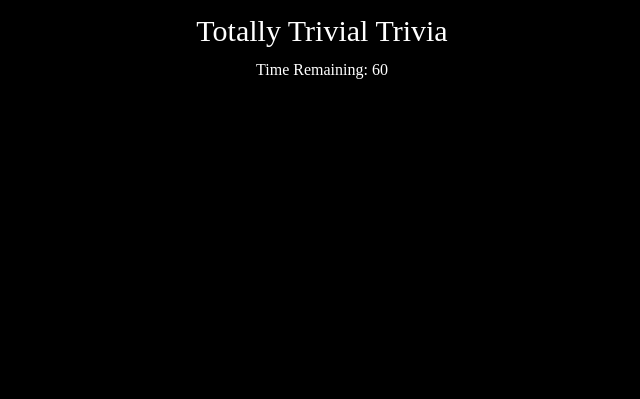
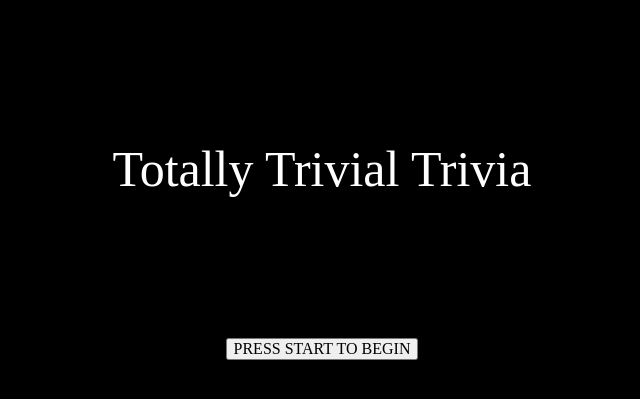
Before and after one commit to jjoseph101/week-5-trivia, a PHP site: page / in a window 1280 px wide. Shown: the top 399 px of the page, without its empty margins (318-958 px from the left). Run offline with PHP 8.4, Linux system fonts and the light colour scheme; some libraries are stand-ins or nearby versions.

Commit message:
nonfunctioning complete

```diff
--- a/assets/css/style.css
+++ b/assets/css/style.css
@@ -1,13 +1,60 @@
+.bodyDoc {
+	background-color: black;
+}
+
+.main {
+	color: white;
+	text-align: center;
+	display: block;
+	margin: 0 auto;
+}
+
+.start {
+	display: block;
+	margin: 0 auto;
+	color: black;
+}
+
+.titleTop {
+	text-align: center;
+	color: white;
+	font-size: 50px;
+	display: block;
+	margin: 10%;
+}
+
+#timeLeft {
+	display: block;
+	margin: 0 auto;
+	text-align: center;
+	color: white;
+
+}
+
+/*.answers {
+	color: white;
+}
+
+.bodyDoc {
+	background-color: black;
+}
+
+.qa {
+	color: white;
+	margin-left: 10%;
+}
+
+.questions {
+	color: white;
+}
+
 .titleTop {
 	text-align: center;
 	color: white;
 	font-size: 30px;
 }
 
-.bodyDoc {
-	background-color: black;
-}
 #timeLeft {
 	text-align: center;
 	color: white;
-}
+}*/
--- a/assets/javascript/app.js
+++ b/assets/javascript/app.js
@@ -0,0 +1,100 @@
+// javascript file
+
+// for variable, have question, answer, correct/incorrect objects
+// when start is clicked replace "main" with question/answers and start timer
+// for loop with append for each set of question answsers
+// when timer stops or player clicks done, determine correct/incorrect
+// determine value
+// display results
+
+
+//global variables
+var questionsAnswers = {
+	"qAs": [
+		{
+		question: "Question 1",
+		answers: ["Answer A", "Answer B", "Answer C", "Answer D"],
+		correctChoice: 3
+		},
+		{
+		question: "Question 2",
+		answers: ["Answer A", "Answer B", "Answer C", "Answer D"],
+		correctChoice: 2
+		},
+		{
+		question: "Question 3",
+		answers: ["Answer A", "Answer B", "Answer C", "Answer D"],
+		correctChoice: 1
+		},
+		{
+		question: "Question 4",
+		answers: ["Answer A", "Answer B", "Answer C", "Answer D"],
+		correctChoice: 2
+		},
+		{
+		question: "Question 5",
+		answers: ["Answer A", "Answer B", "Answer C", "Answer D"],
+		correctChoice: 0
+		},
+	]
+};
+
+// upon start button click event...
+$(".start").on('click', function() {
+	console.log("clicked");  //test if worked
+
+	//start timer for 90 seconds
+	$("#timeLeft").html("<h2>Time Remaining: 90 seconds</h2>");
+	var timer = {
+		time: 100, //starting time
+		start: function () {  //function to start count
+			setInterval(timer.count, 1000);
+		},
+		count: function () { //actual counting function
+			console.log("count running");
+			timer.time--;
+			if (timer.time>-1) {
+				$("#timeLeft").html("<h2>Time Remaining: "+ timer.time + " seconds</h2>");
+
+			} else {
+				$("#timeLeft").html("<h2>Time Remaining: OUT OF TIME!!!</h2><BR>");
+				$("#timeLeft").append("<h3>Answered Correctly:</h3><BR>");
+				$("#timeLeft").append("<h3>Answered Incorrectly:</h3><BR>");
+				$("#timeLeft").append("<h3>Not Answered At All:</h3><BR>");
+				return;
+			};
+		},
+	};
+
+	// function to populate dom with questions/answers
+	function displayQs () {
+		for (i = 0; i < questionsAnswers.qAs.length; i++) {
+			console.log("for loop worked " + i);  //test to see if worked
+			$(".main").append("<BR>"+questionsAnswers.qAs[i].question+"<BR><BR>"); //add question
+			for (j=0; j < 4; j++) { //add answers as radio buttons
+				console.log("logging i "+i)
+				$(".main").append("<div class='radio'><label><input type='radio' name='optionsRadios' id='optionRadios"+[j+1]+" value='"+[j+1]+"'>"+				questionsAnswers.qAs[i].answers[j]+"</label></div>");
+			}
+		}
+	};
+
+	//start timer
+	timer.start ();
+
+	//display questions header
+	$(".main").html("<BR><h1>10 Questions:</h1><BR>");
+
+	//run function to display questions/answers
+	displayQs ();
+
+
+	// var currentTime = timer ();
+
+	// //display and test timer
+	// console.log(timer());
+	// $("#timeLeft").html("<h2>Time Remaining: "+ currentTime +"</h2>");
+	//
+
+
+
+});
--- a/index.html
+++ b/index.html
@@ -16,13 +16,58 @@
 	<!-- LINK TO JQUERY LIBRARY -->
   	<script src="https://code.jquery.com/jquery-2.2.3.js" integrity="sha256-laXWtGydpwqJ8JA+X9x2miwmaiKhn8tVmOVEigRNtP4=" crossorigin="anonymous"></script>
 </head>
+
+<!-- DOCUMENT BODY -->
 <body class= "bodyDoc">
 	<br>
+
+	<!-- TITLE -->
 	<h1 class="titleTop"> Totally Trivial Trivia </h1>
 	<br>
+
+	<div class="row">
+		<span id="timeLeft"></span>
+		<span class="main"><button class="start"> PRESS START TO BEGIN </button></span>
+	</div>
+
+    <!-- TIME REMAINING
 	<h2 id="timeLeft"> Time Remaining: 60 </h2>
 	<br>
-	<div class="row"><span class="questions"></span></div>
+	    <div class="form-group">
+
+	      <label class="col-lg-2 control-label questions">Sample Question</label>
+
+	      <div class="col-lg-10 answers">
+	        <div class="radio">
+	          <label>
+	            <input type="radio" name="optionsRadios" id="optionsRadios1" value="1" checked="">
+	            Answer A
+	          </label>
+	        </div>
+	        <div class="radio">
+	          <label>
+	            <input type="radio" name="optionsRadios" id="optionsRadios2" value="2">
+	            Answer B
+	          </label>
+	        </div>
+	        <div class="radio">
+	          <label>
+	            <input type="radio" name="optionsRadios" id="optionsRadios3" value="3">
+	            Answer C
+	          </label>
+	        </div>
+	        <div class="radio">
+	          <label>
+	            <input type="radio" name="optionsRadios" id="optionsRadios4" value="4">
+	            Answer D
+	          </label>
+	        </div>
+	      </div>
+	    </div> -->
+
+
 </body>
+
+<!-- CALL TO EXTERNAL JAVASCRIPT FILE -->
 <script src="assets/javascript/app.js"></script>
 </html>
```
